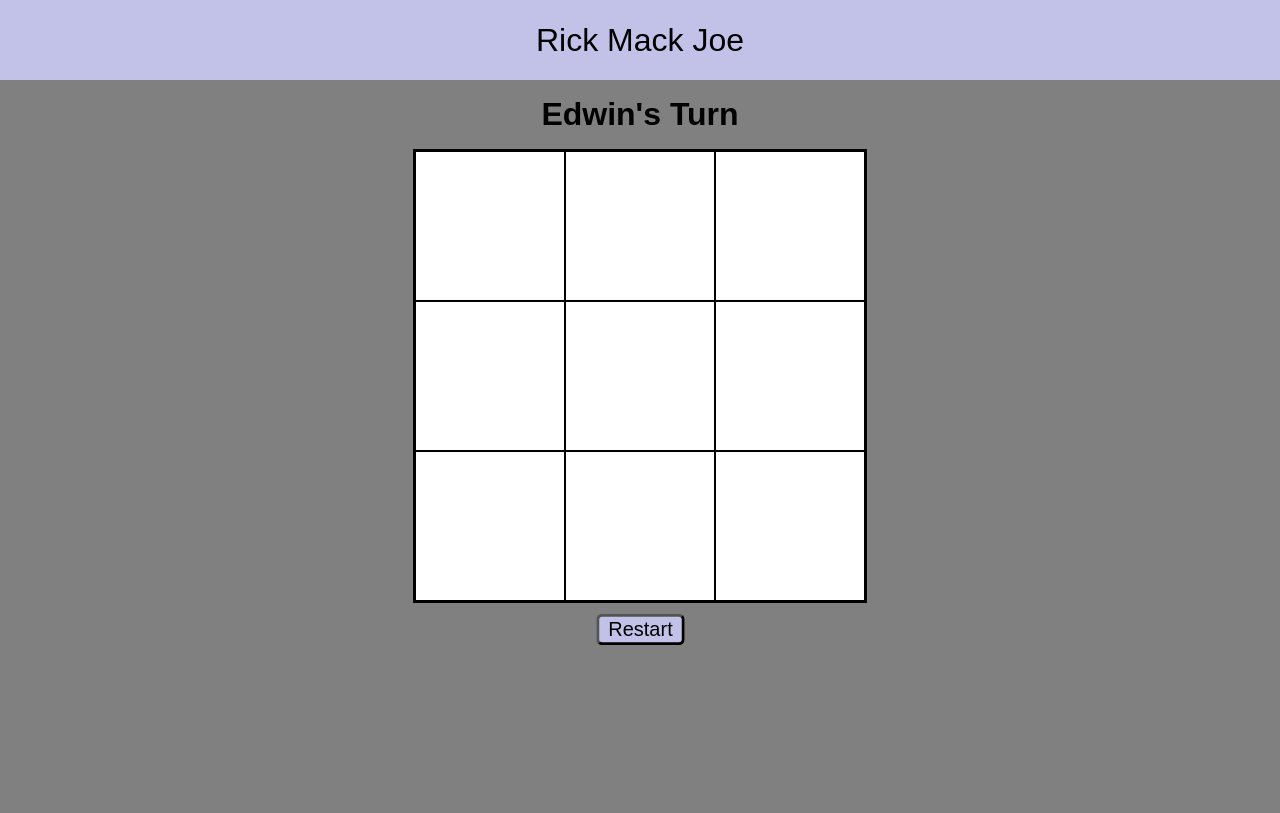
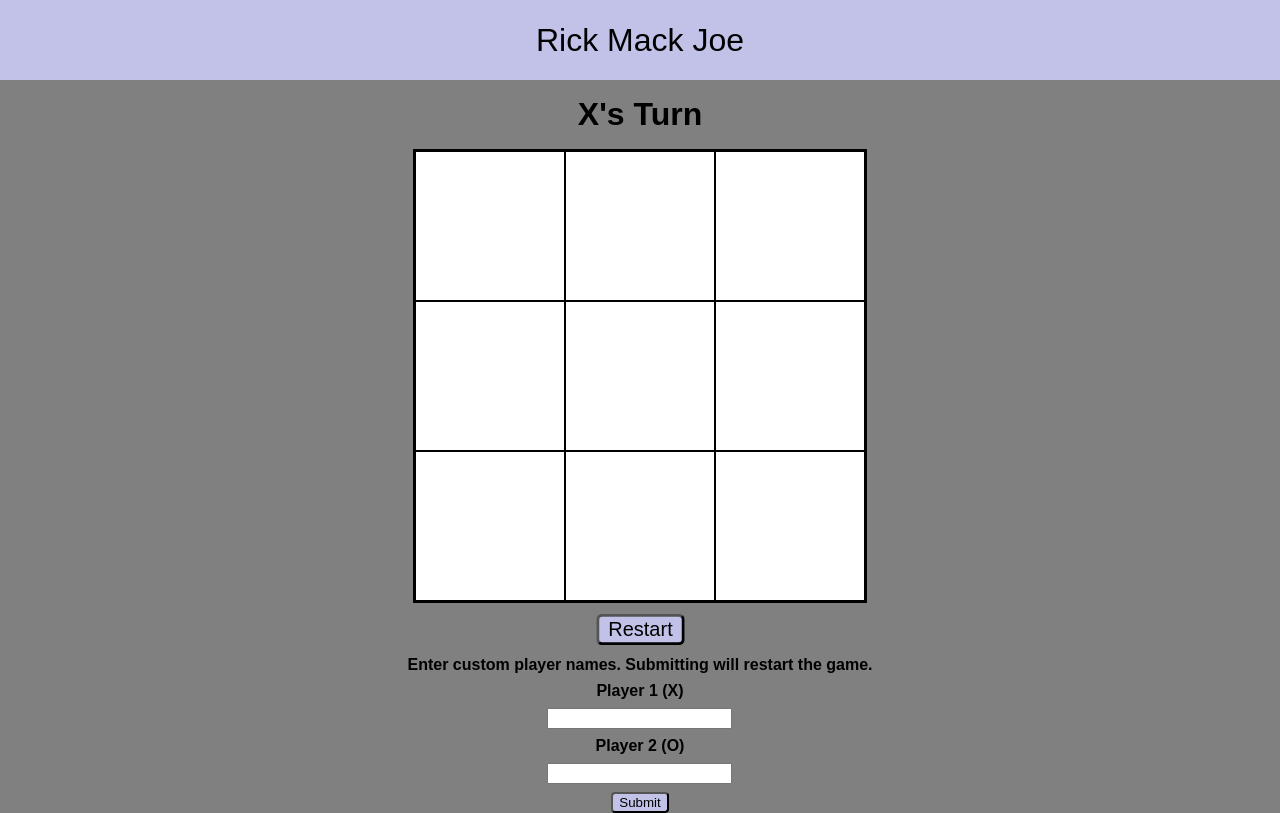
Before and after one commit to EdwinZhu732/tic-tac-toe, a plain HTML site: page index.html in a window 1280 px wide. Drawn offline with Linux system fonts and the light colour scheme.

Commit message:
Added custom player name functionality

```diff
--- a/index.html
+++ b/index.html
@@ -26,6 +26,14 @@
             <div class="square" data-index="8"></div>
         </div>
         <button type="button" class="restart">Restart</button>
+        <form id="form">
+            <div>Enter custom player names. Submitting will restart the game.</div>
+            <label for="p1">Player 1 (X)</label>
+            <input type="text" id="p1" name="p1" required>
+            <label for="p2">Player 2 (O)</label>
+            <input type="text" id="p2" name="p2" required>
+            <button type="submit" class="submit">Submit</button>
+        </form>
     </div>
 </body>
 </html>
--- a/javascript.js
+++ b/javascript.js
@@ -36,8 +36,8 @@ const gameBoard = (() =>{
 })();
 
 const game = (() =>{
-    let player1 = player('Edwin', 'X');
-    let player2 = player('Zhu', 'O');
+    let player1 = player('X', 'X');
+    let player2 = player('O', 'O');
     let currentPlayer = player1;
     let gameFinished = false;
     let spacesRemaining = 9;
@@ -46,6 +46,7 @@ const game = (() =>{
     let restart = document.querySelector(".restart");
     let turn = document.querySelector(".turn");
     turn.textContent = `${currentPlayer.name}'s Turn`;
+    let myForm = document.querySelector("#form");
 
     squares.forEach(ele => {
         ele.addEventListener("click", () => {
@@ -94,5 +95,21 @@ const game = (() =>{
         spacesRemaining = 9;
     })
 
+    myForm.addEventListener("submit", getNames, false);
+
+    function getNames(event){
+        if (event.type === "submit"){
+            player1.name = event.target.p1.value;
+            player2.name = event.target.p2.value;
+            event.target.p1.value = "";
+            event.target.p2.value = "";
+        }
+        event.preventDefault();
+        gameBoard.clearBoard();
+        gameFinished = false;
+        currentPlayer = player1;
+        turn.textContent = `${currentPlayer.name}'s Turn`;
+        spacesRemaining = 9;
+    }
     return {};
 })();
--- a/styles.css
+++ b/styles.css
@@ -67,3 +67,17 @@ body{
     border-radius: 4px;
     transform: scale(1.5);
 }
+
+#form{
+    display: flex;
+    flex-direction: column;
+    align-items: center;
+    justify-content: center;
+    font-weight: bold;
+    gap: 8px;
+}
+
+.submit{
+    background-color: rgb(194, 194, 233);
+    border-radius: 4px;
+}
```
